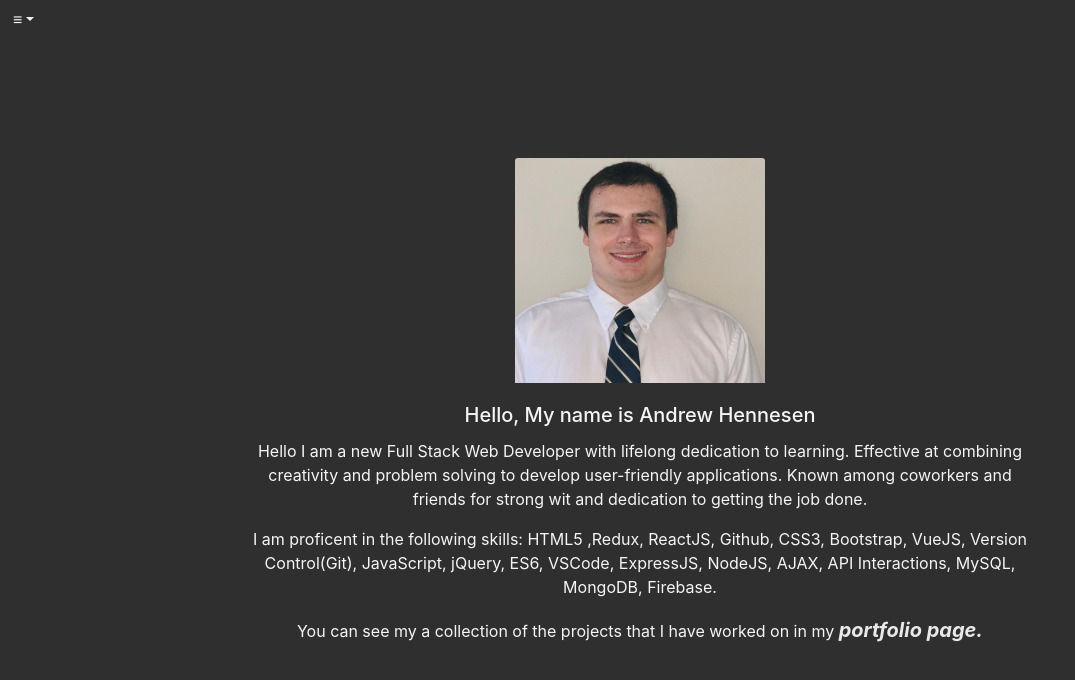
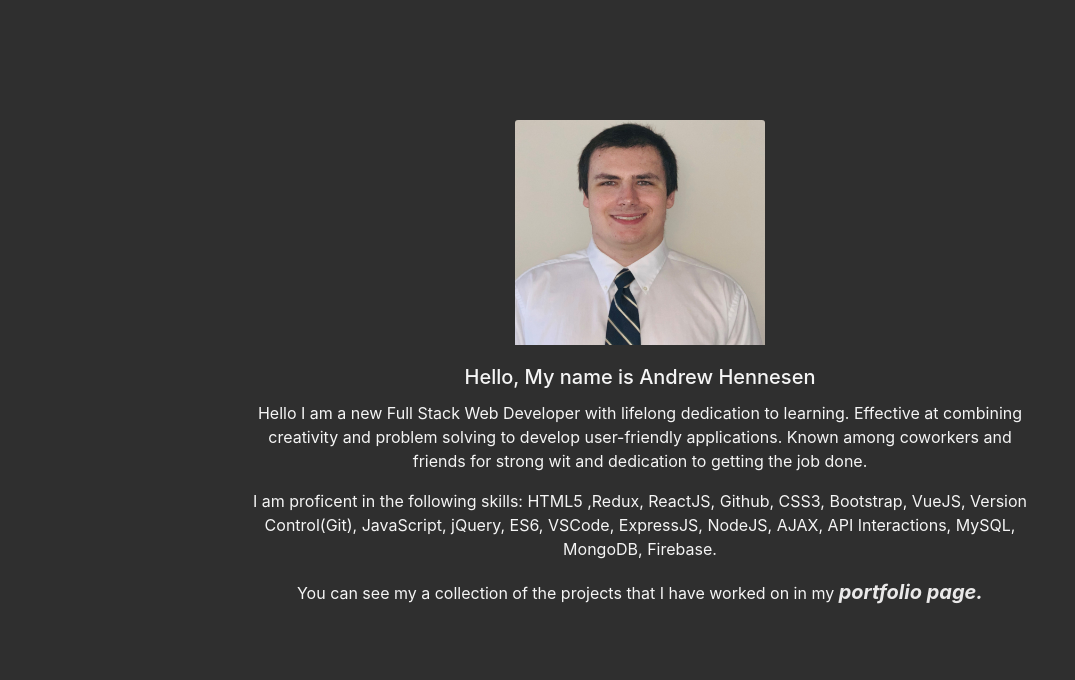
Before and after one commit to AHennesen/Portfolio-2, a React (Create React App) app: page / in a window 1280 px wide. Shown: the top 680 px of the page, without its empty margins (0-1075 px from the left). Built offline with nearby package versions, Linux system fonts and the light colour scheme.

Commit message:
basic implamentation of react burger menu

```diff
--- a/src/components/Dropdown/index.js
+++ b/src/components/Dropdown/index.js
@@ -1,21 +1,19 @@
 import {Dropdown} from 'react-bootstrap'
 import React, { Component } from "react";
 import { Link } from "react-router-dom";
+import { slide as Menu} from "react-burger-menu";
 import './style.css'
 
 class DropdownButton extends Component {
+    showSettings (event) {
+        event.preventDefault();
+    }
     render() {
         return (
-        <Dropdown>
-            <Dropdown.Toggle variant="clear" id="dropdown-basic">
-                ≡
-            </Dropdown.Toggle>
-
-            <Dropdown.Menu variant="clear">
-                <Dropdown.Item><Link to="/">Home</Link></Dropdown.Item>
-                <Dropdown.Item> <Link to="/Portfolio">Portfolio</Link> </Dropdown.Item>
-            </Dropdown.Menu>
-    </Dropdown>
+        <Menu>
+            <a id = "home" className = "menu-item" href="/">Home</a>
+            <a id = "portfolio" className = "menu-item" href="/portfolio">portfolio</a>
+    </Menu>
         )
     }
 }
```
